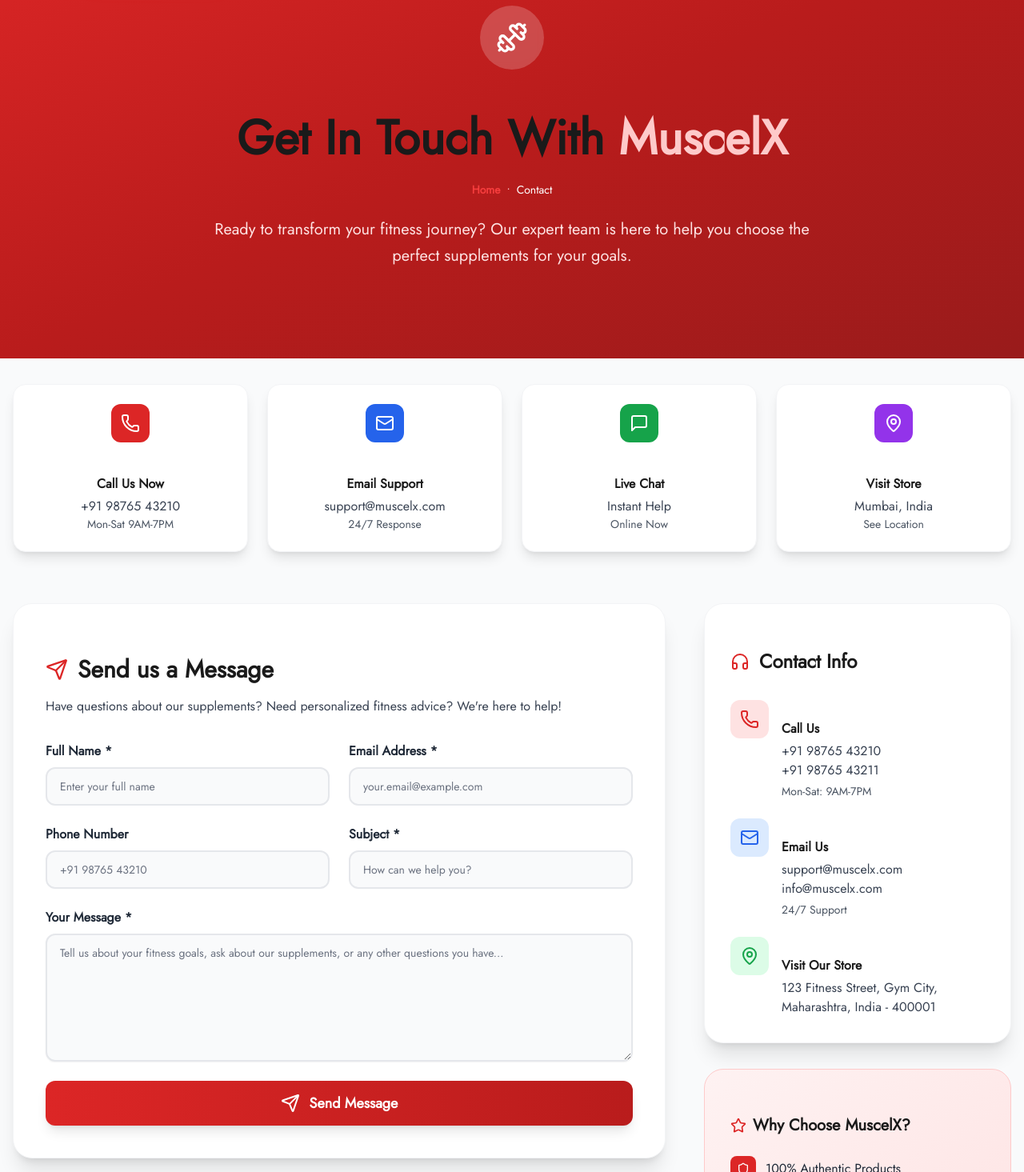
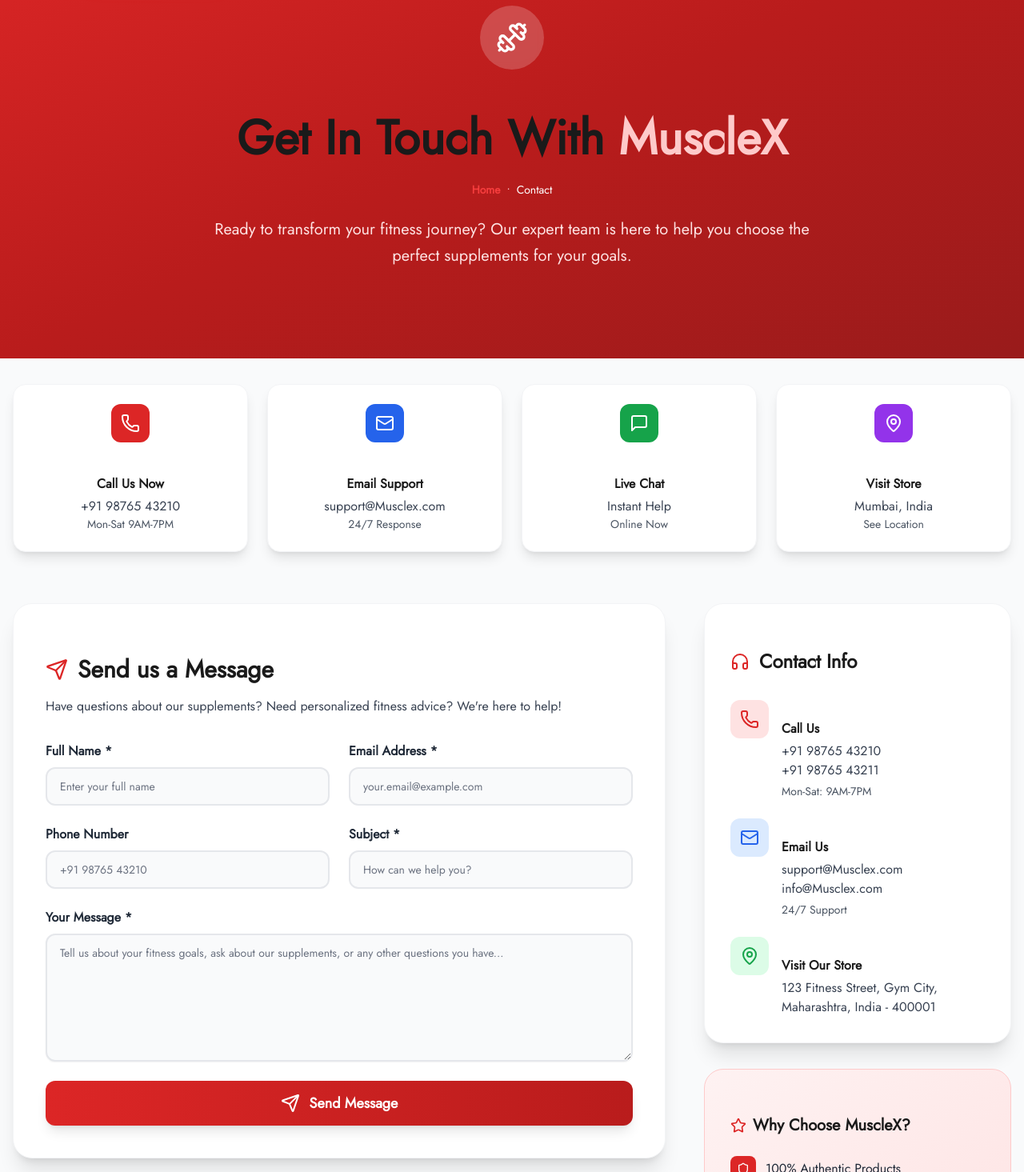
Before and after one commit to desirediv0/ecom-muscelx, a Next.js app in the folder client/: page /contact in a window 1280 px wide. Shown: the part 105-1570 px from the top of the page at 80% size. Built offline with nearby package versions, Linux system fonts and the light colour scheme; no server answers.

Commit message:
spelling fix

```diff
--- a/client/src/app/about/page.js
+++ b/client/src/app/about/page.js
@@ -13,7 +13,7 @@
               <Dumbbell className="h-10 w-10 text-white" />
             </div>
             <h1 className="text-4xl md:text-6xl font-bold mb-6">
-              About <span className="text-red-200">MuscelX</span>
+              About <span className="text-red-200">MuscleX</span>
             </h1>
             <div className="flex items-center justify-center text-sm text-red-100 mb-6">
               <Link href="/" className="hover:text-white transition-colors">
@@ -37,7 +37,7 @@
             <div className="relative h-[400px] rounded-2xl overflow-hidden">
               <Image
                 src="/placeholder.svg?height=400&width=500"
-                alt="MuscelX Story - Premium Gym Supplements"
+                alt="MuscleX Story - Premium Gym Supplements"
                 fill
                 className="object-cover"
               />
@@ -48,7 +48,7 @@
               </h2>
               <div className="prose prose-lg max-w-none text-gray-600 space-y-4">
                 <p>
-                  Founded in 2010 by fitness enthusiasts, MuscelX began as a
+                  Founded in 2010 by fitness enthusiasts, MuscleX began as a
                   mission to provide premium quality supplements that actually
                   deliver results. We understood the frustration of investing in
                   products that promised the world but delivered nothing.
@@ -103,7 +103,7 @@
         {/* Values Section */}
         <div className="mb-16">
           <h2 className="text-3xl font-bold mb-12 text-center text-gray-800">
-            Why Choose MuscelX?
+            Why Choose MuscleX?
           </h2>
           <div className="grid md:grid-cols-3 gap-8">
             {[
@@ -147,7 +147,7 @@
         {/* Stats Section */}
         <div className="bg-red-600 rounded-2xl p-8 md:p-12 text-white mb-16">
           <h2 className="text-3xl font-bold mb-8 text-center">
-            MuscelX by Numbers
+            MuscleX by Numbers
           </h2>
           <div className="grid grid-cols-2 md:grid-cols-4 gap-8 text-center">
             {[
@@ -173,7 +173,7 @@
           </h2>
           <p className="text-xl text-gray-600 mb-8 max-w-2xl mx-auto">
             Join thousands of satisfied customers who have achieved their
-            fitness goals with MuscelX supplements.
+            fitness goals with MuscleX supplements.
           </p>
           <div className="flex flex-col sm:flex-row gap-4 justify-center">
             <Link
--- a/client/src/app/checkout/page.js
+++ b/client/src/app/checkout/page.js
@@ -171,9 +171,8 @@
     toast.success("Order placed successfully!", {
       duration: 4000,
       icon: <PartyPopper className="h-5 w-5 text-green-500" />,
-      description: `Your order #${
-        orderData.orderNumber || ""
-      } has been confirmed.`,
+      description: `Your order #${orderData.orderNumber || ""
+        } has been confirmed.`,
     });
   };
 
@@ -230,7 +229,7 @@
           key: razorpayKey,
           amount: razorpayOrder.amount,
           currency: razorpayOrder.currency,
-          name: "muscelx - Premium Supplements for Your Fitness Journey",
+          name: "Musclex - Premium Supplements for Your Fitness Journey",
           description: "Get high-quality supplements at the best prices.",
           order_id: razorpayOrder.id,
           prefill: {
@@ -368,9 +367,8 @@
             <div className="flex justify-center mb-6">
               <div className="h-36 w-36 bg-gray-100 rounded-full flex items-center justify-center animate-bounce">
                 <PartyPopper
-                  className={`h-20 w-20 text-gray-600 ${
-                    confettiCannon ? "animate-pulse" : ""
-                  }`}
+                  className={`h-20 w-20 text-gray-600 ${confettiCannon ? "animate-pulse" : ""
+                    }`}
                 />
               </div>
             </div>
@@ -490,18 +488,16 @@
                 </div>
               ) : (
                 <div
-                  className={`grid grid-cols-1 md:grid-cols-2 gap-4 ${
-                    showAddressForm ? "mt-6" : ""
-                  }`}
+                  className={`grid grid-cols-1 md:grid-cols-2 gap-4 ${showAddressForm ? "mt-6" : ""
+                    }`}
                 >
                   {addresses.map((address) => (
                     <div
                       key={address.id}
-                      className={`border-2 rounded-xl p-4 cursor-pointer transition-all ${
-                        selectedAddressId === address.id
+                      className={`border-2 rounded-xl p-4 cursor-pointer transition-all ${selectedAddressId === address.id
                           ? "border-red-500 bg-red-50"
                           : "border-gray-200 hover:border-gray-300"
-                      }`}
+                        }`}
                       onClick={() => handleAddressSelect(address.id)}
                     >
                       <div className="flex justify-between items-start mb-2">
@@ -551,11 +547,10 @@
 
               <div className="space-y-4">
                 <div
-                  className={`border-2 rounded-xl p-4 cursor-pointer transition-all ${
-                    paymentMethod === "RAZORPAY"
+                  className={`border-2 rounded-xl p-4 cursor-pointer transition-all ${paymentMethod === "RAZORPAY"
                       ? "border-red-500 bg-red-50"
                       : "border-gray-200 hover:border-gray-300"
-                  }`}
+                    }`}
                   onClick={() => handlePaymentMethodSelect("RAZORPAY")}
                 >
                   <div className="flex items-center">
--- a/client/src/app/contact/page.js
+++ b/client/src/app/contact/page.js
@@ -82,7 +82,7 @@
               <Dumbbell className="h-10 w-10 text-white" />
             </div>
             <h1 className="text-4xl md:text-6xl font-bold mb-6">
-              Get In Touch With <span className="text-red-200">MuscelX</span>
+              Get In Touch With <span className="text-red-200">MuscleX</span>
             </h1>
             <div className="flex items-center justify-center text-sm text-red-100 mb-6">
               <Link href="/" className="hover:text-white transition-colors">
@@ -113,7 +113,7 @@
             {
               icon: <Mail className="h-6 w-6" />,
               title: "Email Support",
-              info: "support@muscelx.com",
+              info: "support@Musclex.com",
               subInfo: "24/7 Response",
               color: "bg-blue-600",
             },
@@ -307,8 +307,8 @@
                   </div>
                   <div>
                     <h4 className="font-bold text-gray-800 mb-1">Email Us</h4>
-                    <p className="text-gray-600">support@muscelx.com</p>
-                    <p className="text-gray-600">info@muscelx.com</p>
+                    <p className="text-gray-600">support@Musclex.com</p>
+                    <p className="text-gray-600">info@Musclex.com</p>
                     <p className="text-sm text-gray-500 mt-1">24/7 Support</p>
                   </div>
                 </div>
@@ -335,7 +335,7 @@
             <div className="bg-gradient-to-br from-red-50 to-red-100 rounded-3xl p-8 border border-red-200">
               <h3 className="text-xl font-bold mb-6 text-gray-800 flex items-center gap-2">
                 <Star className="h-5 w-5 text-red-600" />
-                Why Choose MuscelX?
+                Why Choose MuscleX?
               </h3>
               <div className="space-y-4">
                 {[
--- a/client/src/app/layout.js
+++ b/client/src/app/layout.js
@@ -23,7 +23,7 @@
 });
 
 export const metadata = {
-  title: "Muscelx - Premium Supplements for Your Fitness Journey",
+  title: "Musclex - Premium Supplements for Your Fitness Journey",
   description:
     "Get high-quality supplements at the best prices. Free shipping on orders over ₹999.",
 };
--- a/client/src/app/resend-verification/page.js
+++ b/client/src/app/resend-verification/page.js
@@ -65,7 +65,7 @@
                 <ShoppingBag className="h-6 w-6 text-white" />
               </div>
               <span className="text-2xl font-bold text-gray-800">
-                muscelx
+                Musclex
               </span>
             </div>
           </Link>
--- a/client/src/app/shipping/page.js
+++ b/client/src/app/shipping/page.js
@@ -123,7 +123,7 @@
                         </h2>
                       </div>
                       <p className="text-gray-600 leading-relaxed">
-                        At muscelx, we strive to deliver your orders as
+                        At Musclex, we strive to deliver your orders as
                         quickly and efficiently as possible. We understand that
                         when you order nutritional supplements, you want them
                         right away. That&apos;s why we&apos;ve partnered with
--- a/client/src/app/verify-email/[token]/page.js
+++ b/client/src/app/verify-email/[token]/page.js
@@ -139,7 +139,7 @@
           setStatus("error");
           setMessage(
             error.message ||
-              "Unable to verify email. The token may be invalid or expired."
+            "Unable to verify email. The token may be invalid or expired."
           );
         }
       }
@@ -185,7 +185,7 @@
                 <ShoppingBag className="h-6 w-6 text-white" />
               </div>
               <span className="text-2xl font-bold text-gray-800">
-                muscelx
+                Musclex
               </span>
             </div>
           </Link>
--- a/client/src/components/footer.js
+++ b/client/src/components/footer.js
@@ -173,10 +173,10 @@
               <div className="flex items-center space-x-3 p-3 bg-gray-50 rounded-xl">
                 <Mail size={16} className="text-red-600 flex-shrink-0" />
                 <a
-                  href="mailto:support@muscelx.in"
+                  href="mailto:support@Musclex.in"
                   className="text-gray-700 hover:text-red-600 transition-colors"
                 >
-                  support@muscelx.in
+                  support@Musclex.in
                 </a>
               </div>
 
```
Also changed, not shown: 1 other file (tests, documents, lock files or other folders).
